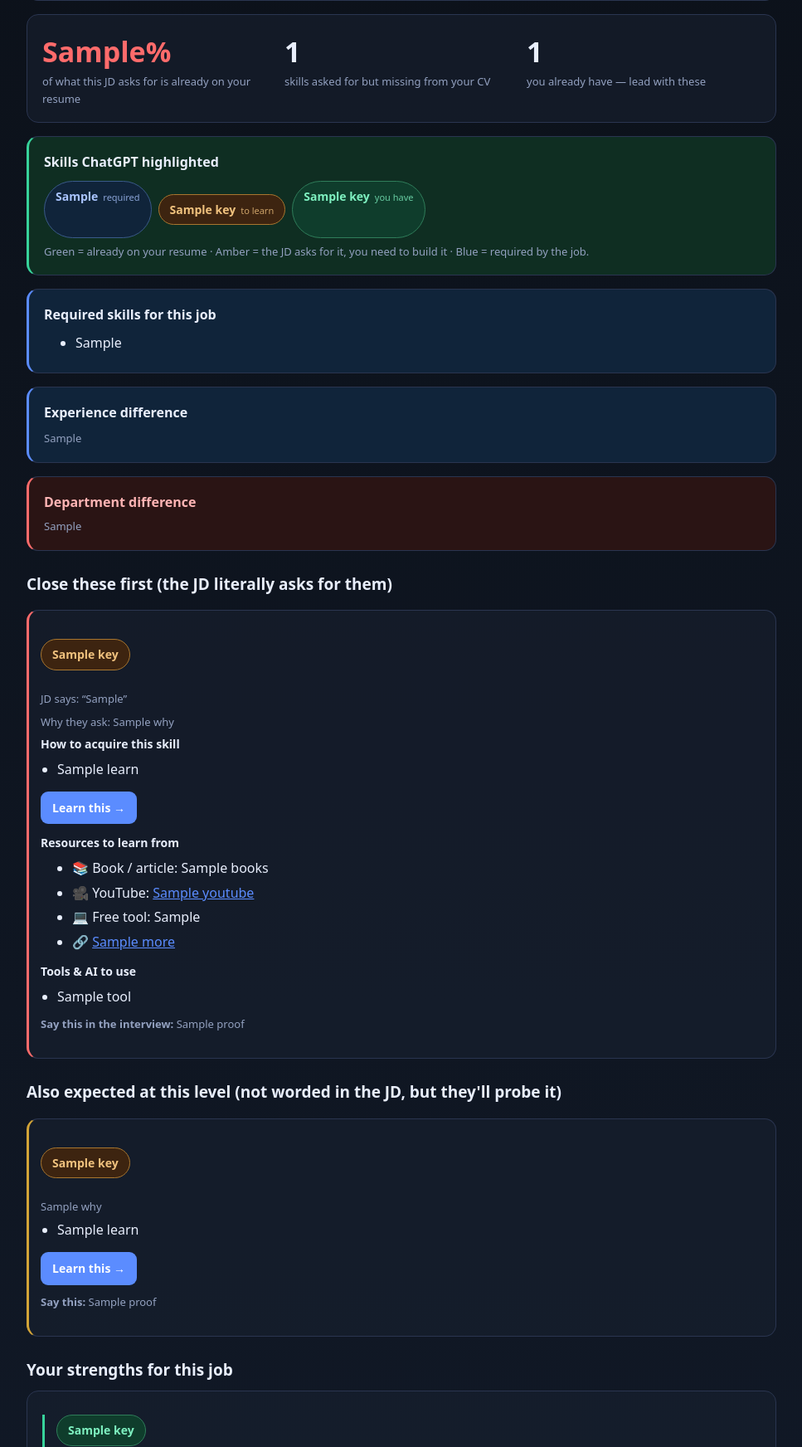
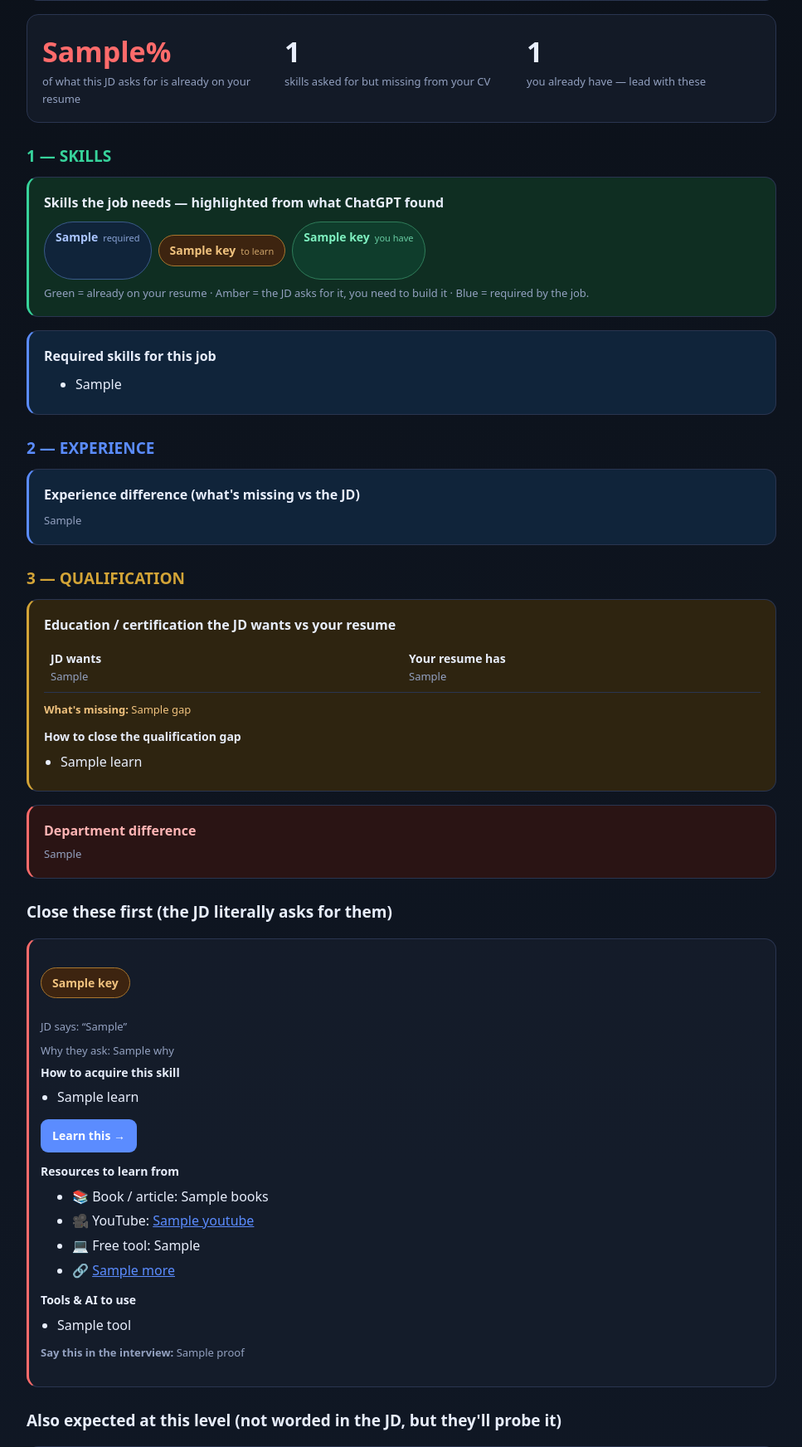
Before and after one commit to tejassrai908-cyber/career-coach, a Flask app: template templates/report.html in a window 1280 px wide. Shown: the part 433-2177 px from the top of the page at 83% size, without its empty margins (156-1123 px from the left). Run offline with Flask 3, Linux system fonts and the light colour scheme; the template is opened without the code that fills it: most values are stand-ins (such as "Sample title", 1, 10 or a date in 2020).

Commit message:
Add QUALIFICATION comparison (JD wants vs resume has, how to close) sourced from ChatGPT; restructure report into headed SKILLS/EXPERIENCE/QUALIFICATION sections with highlighted missing items + where to learn

```diff
--- a/llm.py
+++ b/llm.py
@@ -90,6 +90,8 @@ THE CANDIDATE'S REQUIRED METHOD (follow every step):
 8. For each gap, say whether the resume already shows adjacent work ("near": true) or it is a genuine new skill ("near": false), and give an interview-ready "proof" line built from the candidate's own resume.
 9. After the gaps, give THREE overall comparison blocks: (a) "exp_diff" — the EXPERIENCE difference: years the candidate has vs years the JD wants, their current domain/function vs the JD's domain/function, and whether this is a level or a function gap. (b) "dept_diff" — the DEPARTMENT difference: what department/function the JD belongs to (e.g. Software Engineering & QA, Sales) versus the candidate's current department/function (e.g. Training & L&D), in plain English. (c) "required_skills" — a plain list of the core skills this JD requires, pulled only from the JD.
 10. For every gap, fill "link" (one official learning URL), "books" (a recommended book/authoritative article), "youtube" (a concrete YouTube topic/channel that teaches it), "free_tool" (a free tool to practise), and "more" (a list of 2-4 EXTRA credible resource links — docs, courses, communities — when available). If a resource truly doesn't exist, use empty string / empty list, never invent a fake URL.
+11. Add a "qualification" block that compares EDUCATION / CERTIFICATIONS / DEGREE the JD asks for versus what the RESUME shows. Use this exact shape:
+   "qualification": {{ "jd_wants": "verbatim: the degree/certification/education the JD states (or 'not specified' if the JD does not mention education)", "resume_has": "what the resume actually shows for education/certifications (or 'not specified' if not on the resume)", "gap": "what is MISSING from the resume versus the JD's requirement", "learn": ["how to close this qualification gap — e.g. a course, certification, or credential to pursue", "..."] }}
 
 RESUME:
 \"\"\"{resume_text}\"\"\"
@@ -123,6 +125,7 @@ Return ONLY valid JSON in this exact shape:
   "exp_diff":"plain-English experience difference: years you have vs years wanted, your domain/function vs the JD's domain/function, level vs function gap",
   "dept_diff":"plain-English department difference: the JD's department/function vs your current department/function",
   "required_skills":["core skill 1 from the JD","core skill 2","core skill 3"],
+  "qualification":{{"jd_wants":"degree/certification the JD states (or 'not specified')","resume_has":"what the resume shows for education/certs (or 'not specified')","gap":"what is missing from the resume vs the JD","learn":["how to close the qualification gap"]}},
   "interview": [
     {"q":"a specific question THIS employer will ask given the gaps","a":"a tailored answer built from the candidate's own resume + the bridge skill"}
   ],
@@ -443,6 +446,7 @@ def normalise_ai_data(data):
     exp_diff = data.get("exp_diff", "") or ""
     dept_diff = data.get("dept_diff", "") or ""
     required_skills = [s for s in (data.get("required_skills", []) or []) if s]
+    qualification = data.get("qualification") or {}
 
     return dict(
         role=data.get("role_label", "Role"),
@@ -454,6 +458,7 @@ def normalise_ai_data(data):
         exp_diff=exp_diff,
         dept_diff=dept_diff,
         required_skills=required_skills,
+        qualification=qualification,
         asked_count=len(have) + len(explicit_gaps),
         generated=_dt.datetime.now().strftime("%d %b %Y, %I:%M %p"),
         verdict=data.get("verdict", ""),
--- a/pasteback.py
+++ b/pasteback.py
@@ -29,6 +29,8 @@ THE CANDIDATE'S REQUIRED METHOD (follow every step):
 8. For each gap, say whether the resume already shows adjacent work ("near": true) or it is a genuine new skill ("near": false), and give an interview-ready "proof" line built from the candidate's own resume.
 9. After the gaps, give THREE overall comparison blocks: (a) "exp_diff" — the EXPERIENCE difference: years the candidate has vs years the JD wants, their current domain/function vs the JD's domain/function, and whether this is a level or a function gap. (b) "dept_diff" — the DEPARTMENT difference: what department/function the JD belongs to (e.g. Software Engineering & QA, Sales) versus the candidate's current department/function (e.g. Training & L&D), in plain English. (c) "required_skills" — a plain list of the core skills this JD requires, pulled only from the JD.
 10. For every gap, fill "link" (one official learning URL), "books" (a recommended book/authoritative article), "youtube" (a concrete YouTube topic/channel that teaches it), "free_tool" (a free tool to practise), and "more" (a list of 2-4 EXTRA credible resource links — docs, courses, communities — when available). If a resource truly doesn't exist, use empty string / empty list, never invent a fake URL.
+11. Add a "qualification" block that compares EDUCATION / CERTIFICATIONS / DEGREE the JD asks for versus what the RESUME shows. Use this exact shape:
+   "qualification": {{ "jd_wants": "verbatim: the degree/certification/education the JD states (or 'not specified' if the JD does not mention education)", "resume_has": "what the resume actually shows for education/certifications (or 'not specified' if not on the resume)", "gap": "what is MISSING from the resume versus the JD's requirement", "learn": ["how to close this qualification gap — e.g. a course, certification, or credential to pursue", "..."] }}
 
 RESUME:
 \"\"\"{resume_text}\"\"\"
@@ -62,6 +64,7 @@ Return ONLY valid JSON in this exact shape:
   "exp_diff":"plain-English experience difference: years you have vs years wanted, your domain/function vs the JD's domain/function, level vs function gap",
   "dept_diff":"plain-English department difference: the JD's department/function vs your current department/function",
   "required_skills":["core skill 1 from the JD","core skill 2","core skill 3"],
+  "qualification":{{"jd_wants":"degree/certification the JD states (or 'not specified')","resume_has":"what the resume shows for education/certs (or 'not specified')","gap":"what is missing from the resume vs the JD","learn":["how to close the qualification gap"]}},
   "interview": [
     {{"q":"a specific question THIS employer will ask given the gaps","a":"a tailored answer built from the candidate's own resume + the bridge skill"}}
   ],
--- a/templates/report.html
+++ b/templates/report.html
@@ -34,9 +34,11 @@
 {% for s in r.required_skills or [] %}{% set _ = chips.append(('req', s)) %}{% endfor %}
 {% for g in r.gaps or [] %}{% set _ = chips.append(('gap', g.key)) %}{% endfor %}
 {% for h in r.have or [] %}{% set _ = chips.append(('have', h.key)) %}{% endfor %}
+
+<h2 style="color:#37d39b">1 &mdash; SKILLS</h2>
 {% if chips %}
 <div class="card" style="border-left:3px solid #37d39b;background:#0f2e22">
-<b style="font-size:16px">Skills ChatGPT highlighted</b>
+<b style="font-size:16px">Skills the job needs &mdash; highlighted from what ChatGPT found</b>
 <div class="chips">
   {% for kind, label in chips %}
   <span class="chip {{kind}}">{{label}}{% if kind=='have' %}<span class="sub2">you have</span>{% elif kind=='gap' %}<span class="sub2">to learn</span>{% else %}<span class="sub2">required</span>{% endif %}</span>
@@ -54,9 +56,23 @@
 {% endif %}
 
 {% if r.exp_diff %}
+<h2 style="color:#5b8cff">2 &mdash; EXPERIENCE</h2>
 <div class="card" style="border-left:3px solid #5b8cff;background:#10243a">
-<b style="font-size:16px">Experience difference</b>
+<b style="font-size:16px">Experience difference (what's missing vs the JD)</b>
 <p class="mut" style="margin:8px 0 0;line-height:1.6">{{r.exp_diff}}</p>
+</div>
+{% endif %}
+
+{% if r.qualification and r.qualification.jd_wants %}
+<h2 style="color:#d3a437">3 &mdash; QUALIFICATION</h2>
+<div class="card" style="border-left:3px solid #d3a437;background:#2e2410">
+<b style="font-size:16px">Education / certification the JD wants vs your resume</b>
+<table style="width:100%;margin-top:8px">
+<tr><td style="width:42%;vertical-align:top"><b>JD wants</b><div class="mut">{{r.qualification.jd_wants}}</div></td>
+<td style="width:42%;vertical-align:top"><b>Your resume has</b><div class="mut">{{r.qualification.resume_has or 'not specified'}}</div></td></tr>
+</table>
+{% if r.qualification.gap %}<p class="mut" style="margin:10px 0 0;color:#f0c27e"><b>What's missing:</b> {{r.qualification.gap}}</p>{% endif %}
+{% if r.qualification.learn %}<div style="margin-top:10px"><b style="font-size:14px">How to close the qualification gap</b><ul>{% for l in r.qualification.learn %}<li>{{l}}</li>{% endfor %}</ul></div>{% endif %}
 </div>
 {% endif %}
 
```
Also changed, not shown: verify_app.py (+9 -0 lines).
